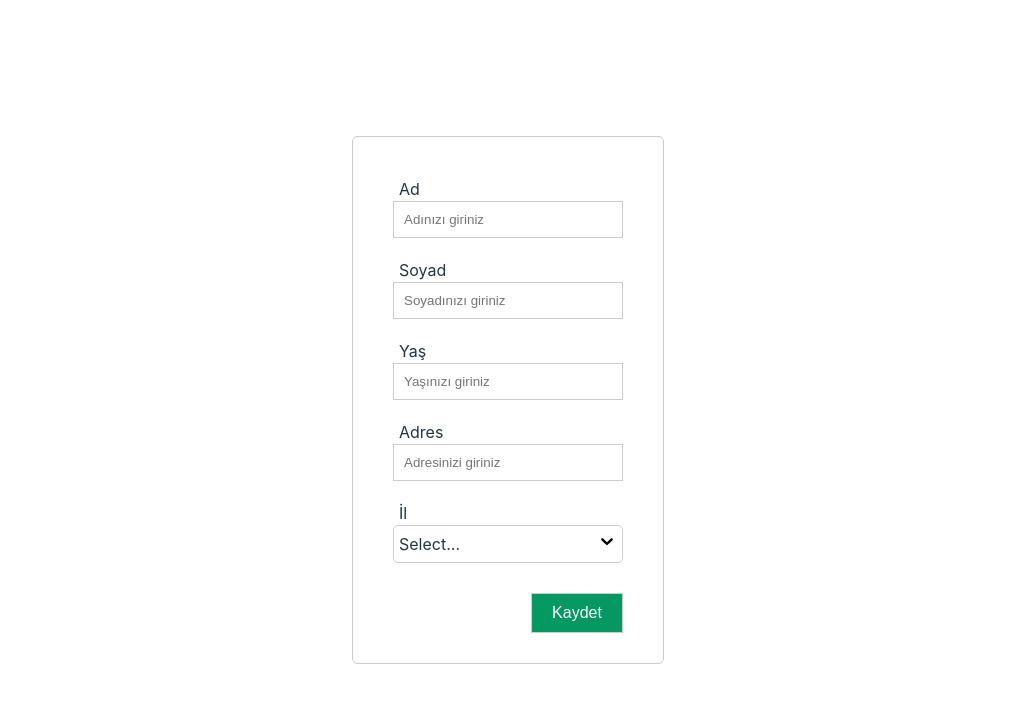
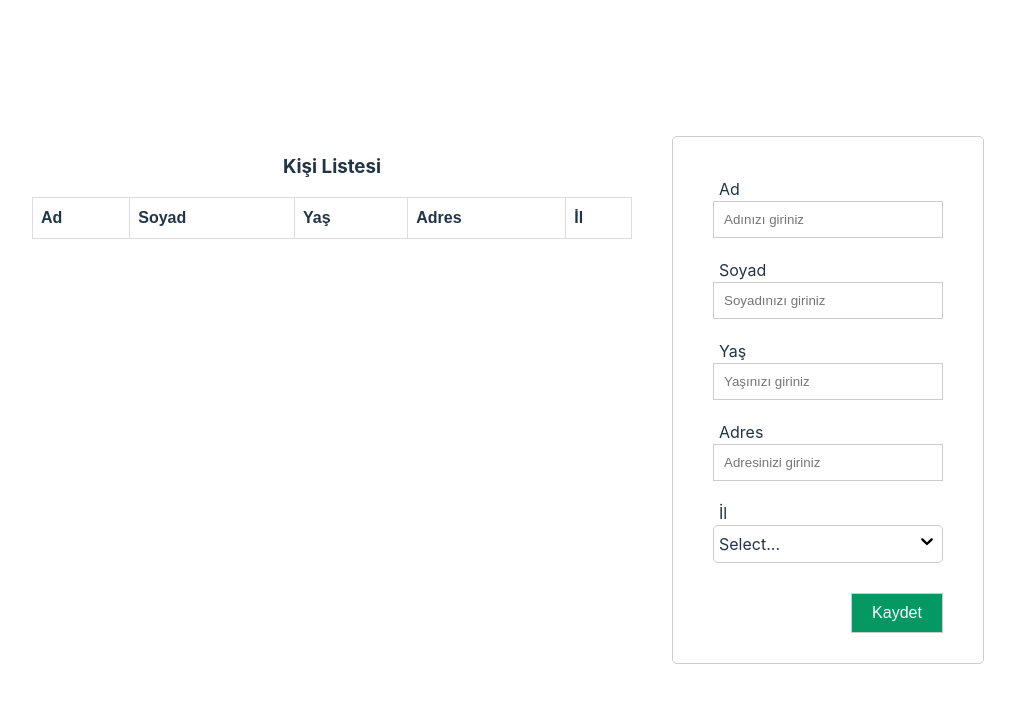
Before and after one commit to fg-61/Project, a React (Vite) app: page / in a window 1280 px wide. Shown: the top 702 px of the page, without its empty margins (132-1147 px from the left). Built offline with nearby package versions, Linux system fonts and the light colour scheme.

Commit message:
create person list, add person, delete person

```diff
--- a/src/App.jsx
+++ b/src/App.jsx
@@ -1,11 +1,11 @@
 import './App.css'
-import Form from './components/Form';
+import PersonListView from './views/PersonListView';
 
 function App() {
 
   return (
     <div className="App">
-      <Form></Form>
+      <PersonListView></PersonListView>
     </div>
   )
 }
--- a/src/assets/css/form.css
+++ b/src/assets/css/form.css
@@ -29,7 +29,7 @@ input {
 	border: 1px solid #ccc;
 }
 
-input[type="submit"] {
+input[type="button"] {
 	background-color: #059862;
 	color: white;
 	font-size: medium;
--- /dev/null
+++ b/src/assets/css/list.css
@@ -0,0 +1,37 @@
+table {
+    font-family: arial, sans-serif;
+    border-collapse: collapse;
+    width: 600px;
+}
+
+td,
+th {
+    border: 1px solid #dddddd;
+    text-align: left;
+    padding: 8px;
+}
+
+tr:nth-child(even) {
+    background-color: #dddddd;
+}
+
+.btn-delete {
+    border: none;
+    padding: 8px 16px;
+    text-align: center;
+    text-decoration: none;
+    display: inline-block;
+    font-size: 16px;
+    margin: 2px 1px;
+    transition-duration: 0.4s;
+    cursor: pointer;
+    background-color: white;
+    color: black;
+    border: 2px solid #f44336;
+    border-radius: 10%;
+  }
+
+  .btn-delete:hover {
+    background-color: #f44336;
+    color: white;
+  }
--- /dev/null
+++ b/src/assets/css/view.css
@@ -0,0 +1,9 @@
+.container {
+    display: flex;
+    justify-content: center;
+    flex-wrap: wrap;
+}
+
+.card {
+    padding: 20px;
+}
--- a/src/components/Form.jsx
+++ b/src/components/Form.jsx
@@ -3,16 +3,28 @@ import { options } from '../constant/options';
 import Dropdown from './Dropdown';
 import '../assets/css/form.css'
 
-const Form = () => {
+const Form = ({ persons, setPersons }) => {
 
-    const [cities, setCities] = useState([]);
+    const [city, setCity] = useState([]);
     const [name, setName] = useState('');
     const [surname, setSurname] = useState('');
     const [age, setAge] = useState(0);
     const [address, setAddress] = useState('')
 
+    const savePerson = () => {
+        const id = persons.length != 0 ? Math.max(...persons.map(person => person.id)) + 1 : 1;
+        const newPerson = {
+            id,
+            name,
+            surname,
+            age,
+            address,
+            city
+        }
+        setPersons((persons => [...persons, newPerson]));
+    };
+
     return (
-        <div className='container'>
         <form className='form-container'>
             <div className='form-item'>
                 <span>Ad</span>
@@ -36,16 +48,12 @@ const Form = () => {
 
             <div className='form-item'>
                 <span>İl</span>
-                    <Dropdown isMulti placeHolder="Select..." options={options} onChange={(value) => setCities(value)} />
+                <Dropdown placeHolder="Select..." options={options} onChange={(value) => setCity(value.label)} />
             </div>
-
             <div className='form-item form-submit'>
-                    <input type="submit" value="Kaydet" />
+                <input type="button" value="Kaydet" onClick={savePerson} />
             </div>
-
         </form>
-        </div>
-
     )
 }
 
--- /dev/null
+++ b/src/components/List.jsx
@@ -0,0 +1,45 @@
+import React from 'react'
+import "../assets/css/list.css"
+
+const List = ({ title, persons, setPersons }) => {
+    const deletePerson = (id) => {
+        const data = persons.filter(i => i.id !== id)
+        setPersons(() => [...data]);
+        console.log(persons)
+    }
+
+    return (
+        <>
+            <h3>{title}</h3>
+            <table>
+                <thead>
+                    <tr>
+                        <th>Ad</th>
+                        <th>Soyad</th>
+                        <th>Yaş</th>
+                        <th>Adres</th>
+                        <th>İl</th>
+                        {/* <th></th> */}
+                    </tr>
+                </thead>
+                <tbody>
+                    {persons && persons.map((person, key) => {
+                        return (
+                            <tr key={key}>
+                                <td>{person.id}</td>
+                                <td>{person.surname}</td>
+                                <td>{person.age}</td>
+                                <td>{person.address}</td>
+                                <td>{person.city}</td>
+                                <td><button className='btn-delete' onClick={() => deletePerson(person.id)}>Sil</button></td>
+                            </tr>
+                        )
+                    }
+                    )}
+                </tbody>
+            </table>
+        </>
+    )
+}
+
+export default List
--- a/src/index.css
+++ b/src/index.css
@@ -37,25 +37,6 @@ h1 {
   line-height: 1.1;
 }
 
-button {
-  border-radius: 8px;
-  border: 1px solid transparent;
-  padding: 0.6em 1.2em;
-  font-size: 1em;
-  font-weight: 500;
-  font-family: inherit;
-  background-color: #1a1a1a;
-  cursor: pointer;
-  transition: border-color 0.25s;
-}
-button:hover {
-  border-color: #646cff;
-}
-button:focus,
-button:focus-visible {
-  outline: 4px auto -webkit-focus-ring-color;
-}
-
 @media (prefers-color-scheme: light) {
   :root {
     color: #213547;
--- /dev/null
+++ b/src/views/PersonListView.jsx
@@ -0,0 +1,31 @@
+import React from 'react'
+import Form from "../components/Form";
+import List from "../components/List";
+import { useState } from 'react';
+import "../assets/css/view.css"
+
+
+const PersonListView = () => {
+
+    const title = "Kişi Listesi";
+    const [persons, setPersons] = useState([])
+
+    // const removePerson = (id) => {
+
+    // }
+    return (
+        <>
+            <div className='container'>
+                <div className='card'>
+                    <List setPersons={setPersons} persons={persons} title={title} ></List>
+                </div>
+
+                <div className='card'>
+                    <Form setPersons={setPersons} persons={persons}></Form>
+                </div>
+            </div>
+        </>
+    )
+}
+
+export default PersonListView
```
Lines whose indentation alone changed are shown as unchanged.
